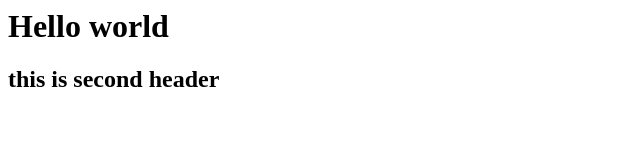
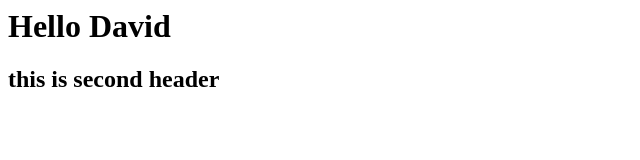
Before and after one commit to tabassum-se/sese, a plain HTML site: page index.html in a window 1280 px wide. Shown: the full height of the page, 0-640 px from the left. Drawn offline with Linux system fonts and the light colour scheme.

Commit message:
changed website for david

```diff
--- a/index.html
+++ b/index.html
@@ -1,7 +1,7 @@
 <html>
 <Header><title>My Webpage</title></header>
 <body>
-<h1>Hello world</h1>
+<h1>Hello David</h1>
 <h2>this is second header </h2>
 </body>
 </html>
```
